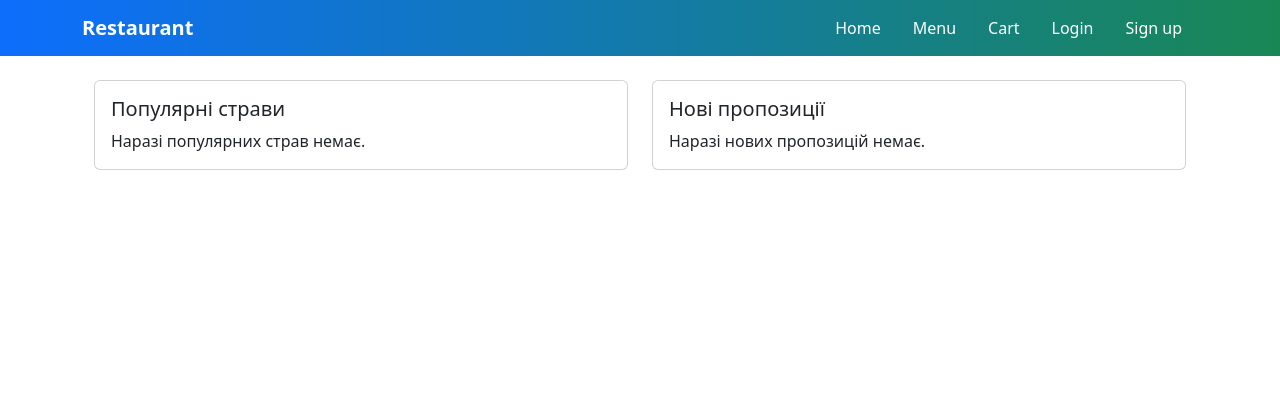
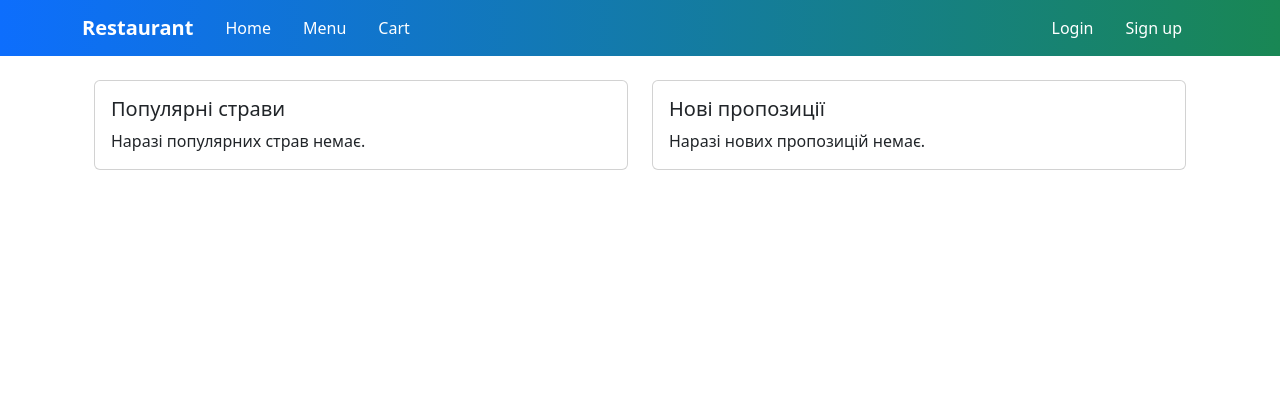
Before and after one commit to fountesh/restaurants_app, a Django app: page / in a window 1280 px wide. Shown: the top 420 px of the page. Run offline with Django 5.2, Linux system fonts and the light colour scheme; data that the repository does not hold is empty.

Commit message:
a little visual change

```diff
--- a/home/templates/home/base.html
+++ b/home/templates/home/base.html
@@ -4,7 +4,6 @@
     <meta charset="UTF-8">
     <meta name="viewport" content="width=device-width, initial-scale=1.0">
     <title>{% block title %}Restaurant App{% endblock %}</title>
-    <!-- Оновлений Bootstrap 5.3 CSS -->
     <link href="https://cdn.jsdelivr.net/npm/bootstrap@5.3.2/dist/css/bootstrap.min.css" rel="stylesheet">
     <style>
         body {
@@ -28,7 +27,6 @@
     </style>
 </head>
 <body>
-    <!-- Navbar -->
     <nav class="navbar navbar-expand-lg">
         <div class="container">
             <a class="navbar-brand fw-bold" href="/">Restaurant</a>
@@ -37,7 +35,7 @@
                 <span class="navbar-toggler-icon"></span>
             </button>
             <div class="collapse navbar-collapse" id="navbarNav">
-                <ul class="navbar-nav ms-auto">
+                <ul class="navbar-nav me-auto"> <!-- Додано клас me-auto -->
                     <li class="nav-item">
                         <a class="nav-link px-3" href="/">Home</a>
                     </li>
@@ -47,6 +45,8 @@
                     <li class="nav-item">
                         <a class="nav-link px-3" href="/cart">Cart</a>
                     </li>
+                </ul>
+                <ul class="navbar-nav ms-auto">
                     {% if user.is_authenticated %}
                         <li class="nav-item">
                             <a class="nav-link px-3" href="{% url 'profile' %}">{{ user.username }}</a>
@@ -69,21 +69,17 @@
             </div>
         </div>
     </nav>
-
-    <!-- Main content -->
     <div class="container my-4">
         {% block content %}
         {% endblock %}
     </div>
 
-    <!-- Footer -->
     <footer class="bg-light py-3 mt-auto">
         <div class="container text-center">
             <p class="mb-0">&copy; 2025 Restaurant App. All Rights Reserved.</p>
         </div>
     </footer>
 
-    <!-- Оновлений Bootstrap 5.3 JS Bundle -->
     <script src="https://cdn.jsdelivr.net/npm/bootstrap@5.3.2/dist/js/bootstrap.bundle.min.js"></script>
 </body>
 </html>
```
